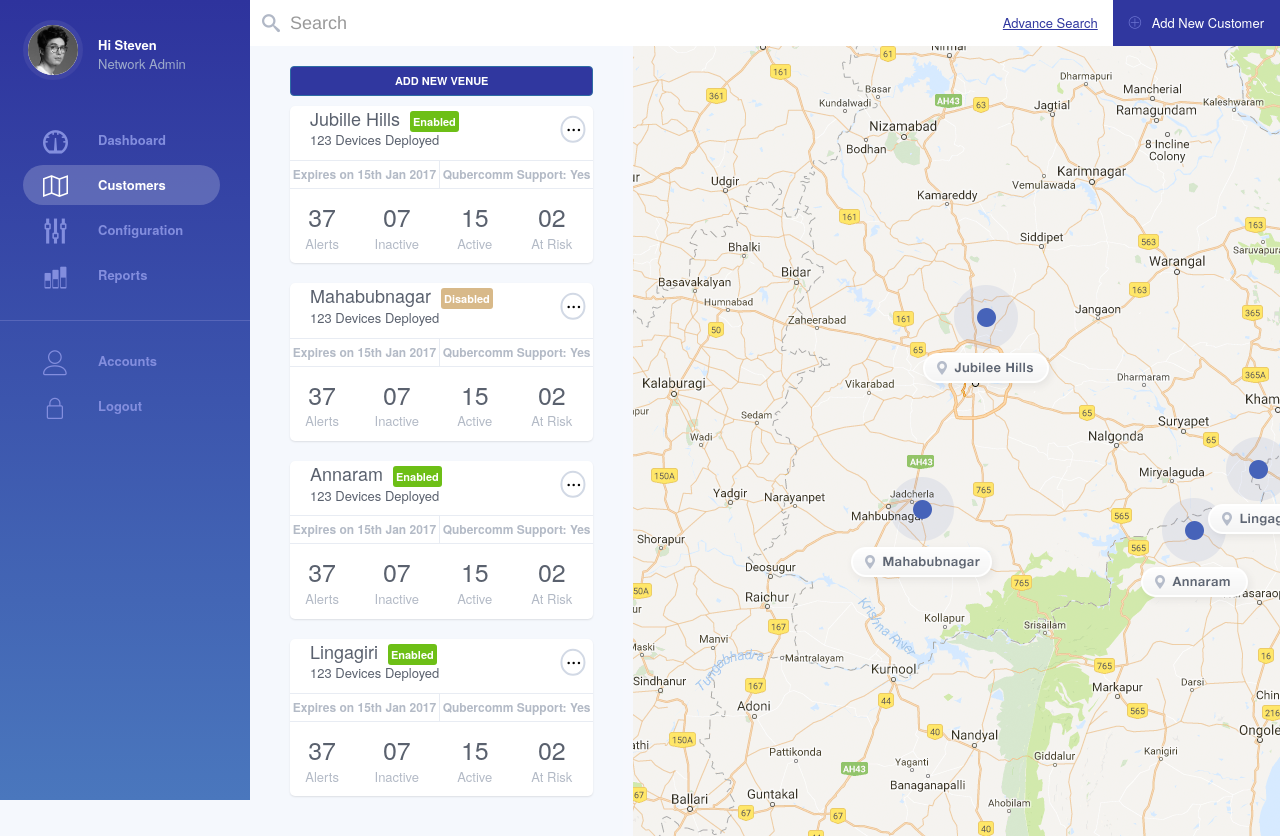
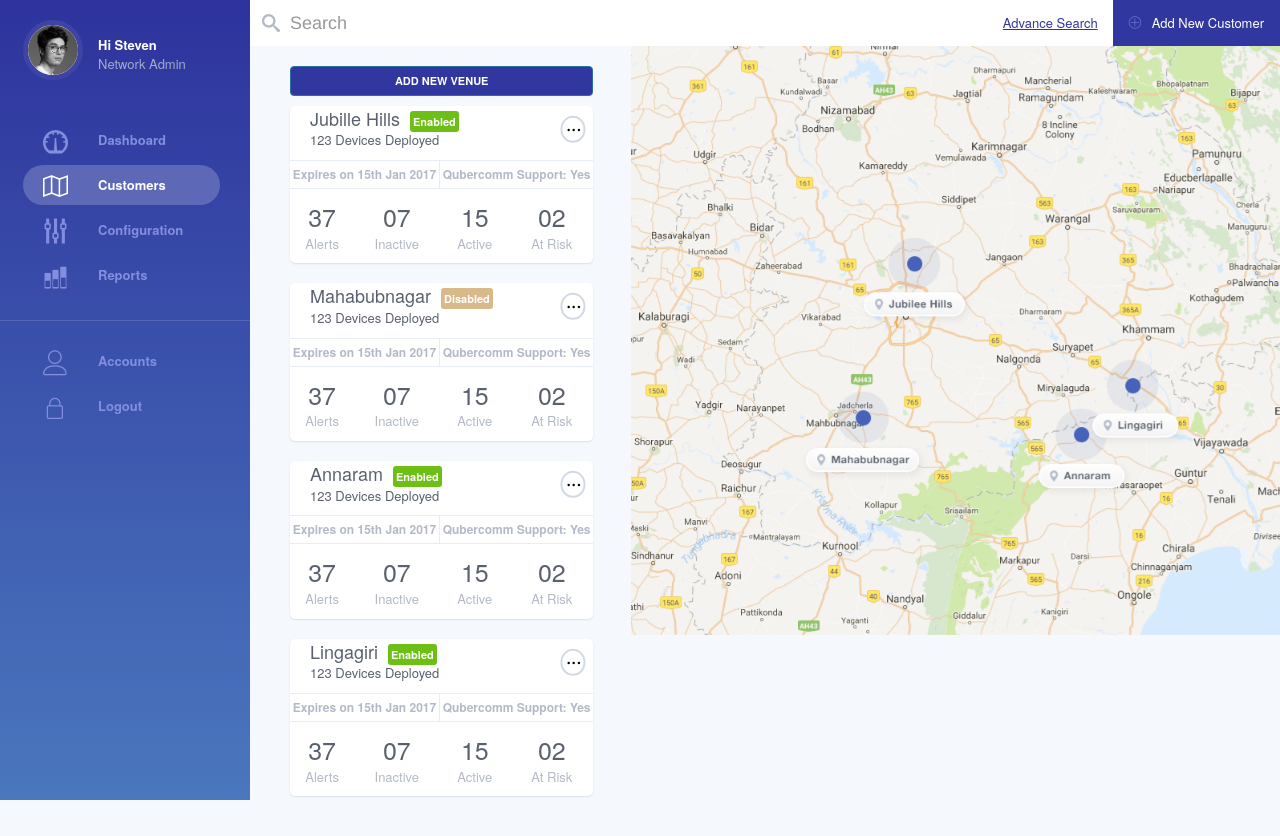
Before and after one commit to arshanting/qubercomm, a PHP site: page /customers.html in a window 1280 px wide. Run offline with PHP 8.4, Linux system fonts and the light colour scheme.

Commit message:
Update custom.css

```diff
--- a/css/custom.css
+++ b/css/custom.css
@@ -347,8 +347,8 @@ input#search{
 }
 #map{
 	position:fixed;
-	width:100%;
-	height:100%;
+/* 	width:100%;
+	height:100%; */
 }
 #custo #con2.btn.btn-primary{
 	width:100%;
@@ -497,7 +497,12 @@ input#search{
     opacity: 1;
 }
 #custo #map{
-  background: url('../assets/customer-map-img.png') no-repeat;
+/*   background: url('../assets/customer-map-img.png') no-repeat; */
+  background-image: url('../assets/customer-map-img.png');
+  background-size: 100% ;
+  background-repeat: no-repeat;
+  padding-bottom: 46%;
+  padding-right: 52%;
 }
 
 #tabs .tab-content {
```
